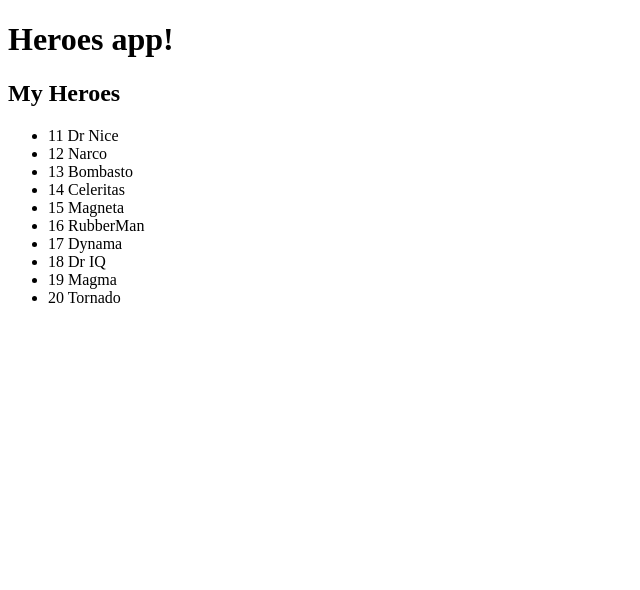
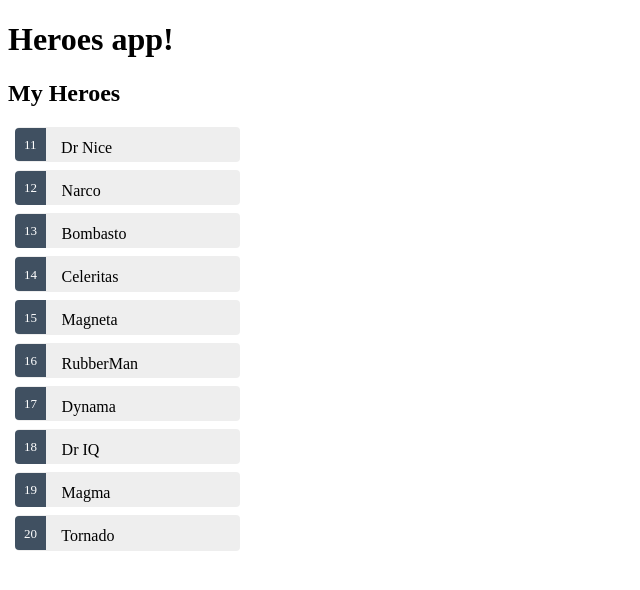
Before and after one commit to rafaelmesquita-ceara/angular-project, an Angular app in the folder primeiro-projeto/: page / in a window 1280 px wide. Shown: the top 590 px of the page, without its empty margins (0-640 px from the left). Built offline with nearby package versions, Linux system fonts and the light colour scheme.

Commit message:
css adicionado

```diff
--- a/primeiro-projeto/src/app/heroes/heroes.component.css
+++ b/primeiro-projeto/src/app/heroes/heroes.component.css
@@ -0,0 +1,44 @@
+/* HeroesComponent's private CSS styles */
+.heroes {
+  margin: 0 0 2em 0;
+  list-style-type: none;
+  padding: 0;
+  width: 15em;
+}
+.heroes li {
+  cursor: pointer;
+  position: relative;
+  left: 0;
+  background-color: #EEE;
+  margin: .5em;
+  padding: .3em 0;
+  height: 1.6em;
+  border-radius: 4px;
+}
+.heroes li:hover {
+  color: #607D8B;
+  background-color: #DDD;
+  left: .1em;
+}
+.heroes li.selected {
+  background-color: #CFD8DC;
+  color: white;
+}
+.heroes li.selected:hover {
+  background-color: #BBD8DC;
+  color: white;
+}
+.heroes .badge {
+  display: inline-block;
+  font-size: small;
+  color: white;
+  padding: 0.8em 0.7em 0 0.7em;
+  background-color:#405061;
+  line-height: 1em;
+  position: relative;
+  left: -1px;
+  top: -4px;
+  height: 1.8em;
+  margin-right: .8em;
+  border-radius: 4px 0 0 4px;
+}
--- a/primeiro-projeto/src/app/heroes/heroes.component.html
+++ b/primeiro-projeto/src/app/heroes/heroes.component.html
@@ -1,11 +1,11 @@
-<section>
-  <h2>My Heroes</h2>
-  <ul class="heroes">
-      <li *ngFor="let hero of heroes" (click)="onSelect(hero)">
-        <span class="badge">{{hero.id}}</span> {{hero.name}}
-      </li>
-  </ul>
-</section>
+<h2>My Heroes</h2>
+<ul class="heroes">
+  <li *ngFor="let hero of heroes"
+    [class.selected]="hero === selectedHero"
+    (click)="onSelect(hero)">
+    <span class="badge">{{hero.id}}</span> {{hero.name}}
+  </li>
+</ul>
 
 <div *ngIf="selectedHero">
 
```
